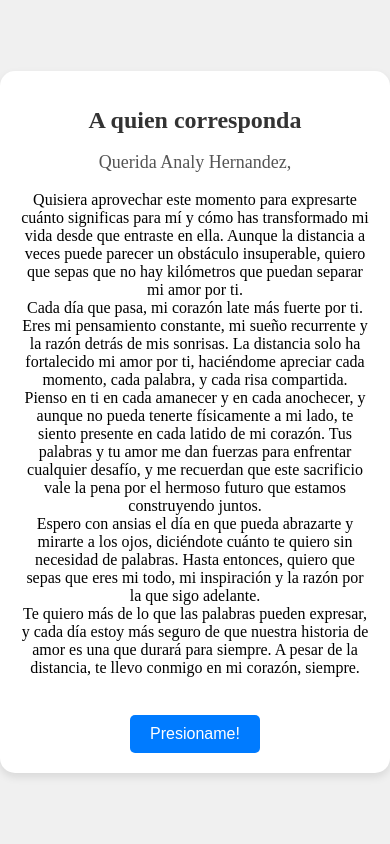
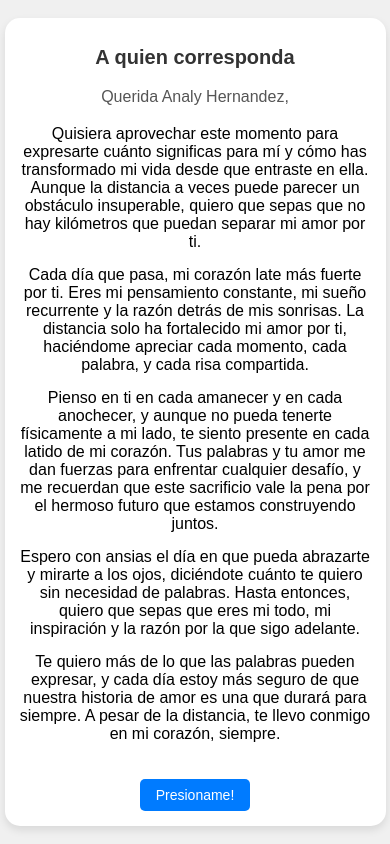
Before and after one commit to sexoregido/sexoregido-github.io, a plain HTML site: page index.html in a window 390 px wide. Drawn offline with Linux system fonts and the light colour scheme.

Commit message:
Update index.css

```diff
--- a/index.css
+++ b/index.css
@@ -5,6 +5,7 @@ body {
     height: 100vh;
     margin: 0;
     background-color: #f0f0f0;
+    font-family: Arial, sans-serif; /* Añade una fuente más legible */
 }
 
 .card {
@@ -12,19 +13,26 @@ body {
     border-radius: 15px;
     box-shadow: 0 4px 8px rgba(0, 0, 0, 0.1);
     padding: 20px;
-    max-width: 400px;
+    max-width: 90%; /* Cambiado para ser más responsivo */
+    width: 400px;
     text-align: center;
     transition: transform 0.3s ease-in-out;
 }
 
-.card h1 {
+.card-content h1 {
     font-size: 24px;
     color: #333;
+    margin-bottom: 15px;
 }
 
-.card p {
+.card-content p {
     font-size: 18px;
     color: #555;
+    line-height: 1.5;
+}
+
+.card-content div {
+    margin-bottom: 15px; /* Añade espacio entre los párrafos */
 }
 
 #animateBtn {
@@ -42,3 +50,24 @@ body {
 #animateBtn:hover {
     background-color: #0056b3;
 }
+
+/* Estilos responsivos */
+@media (max-width: 600px) {
+    .card {
+        width: 90%; /* Ajusta el ancho para pantallas más pequeñas */
+        padding: 15px;
+    }
+
+    .card-content h1 {
+        font-size: 20px;
+    }
+
+    .card-content p {
+        font-size: 16px;
+    }
+
+    #animateBtn {
+        font-size: 14px;
+        padding: 8px 16px;
+    }
+}
```
